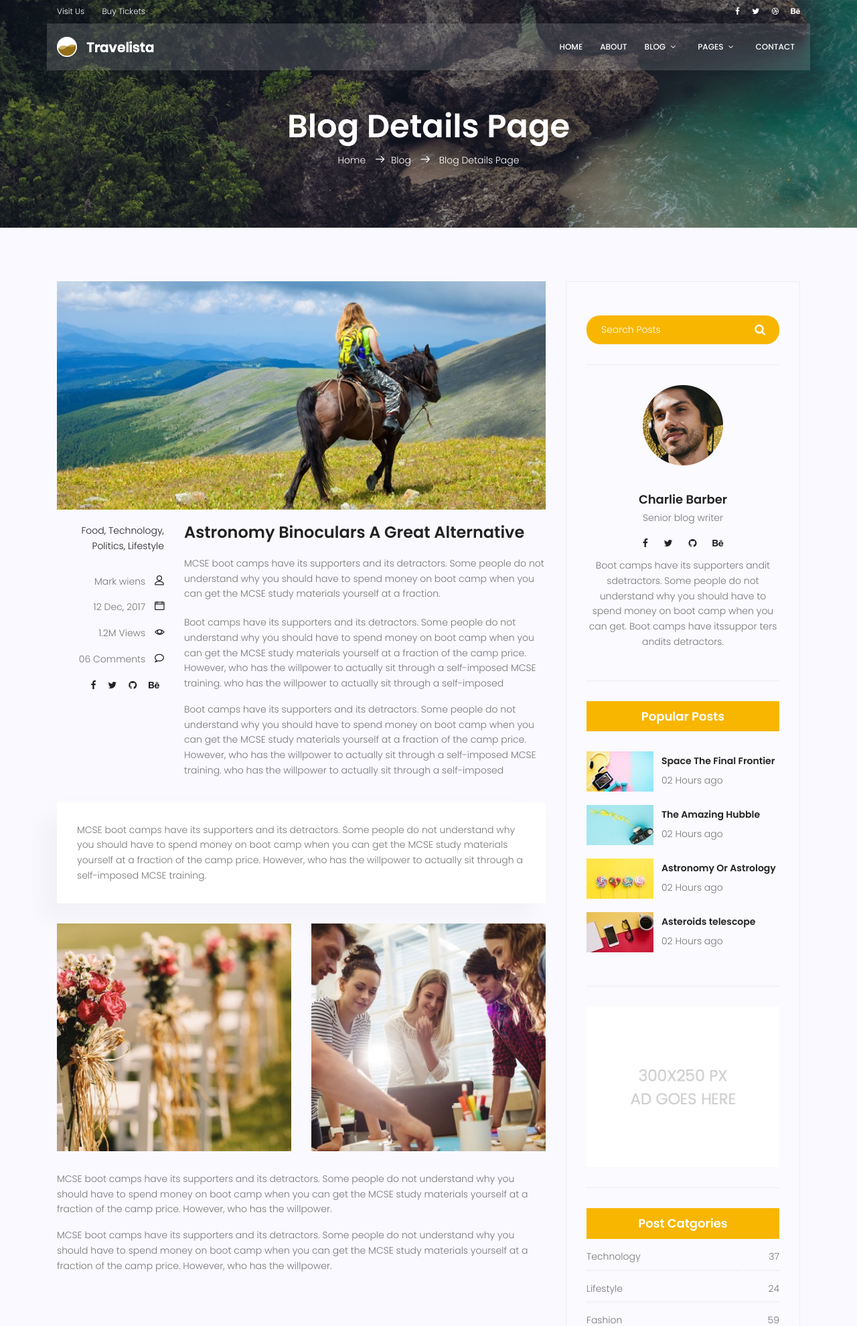
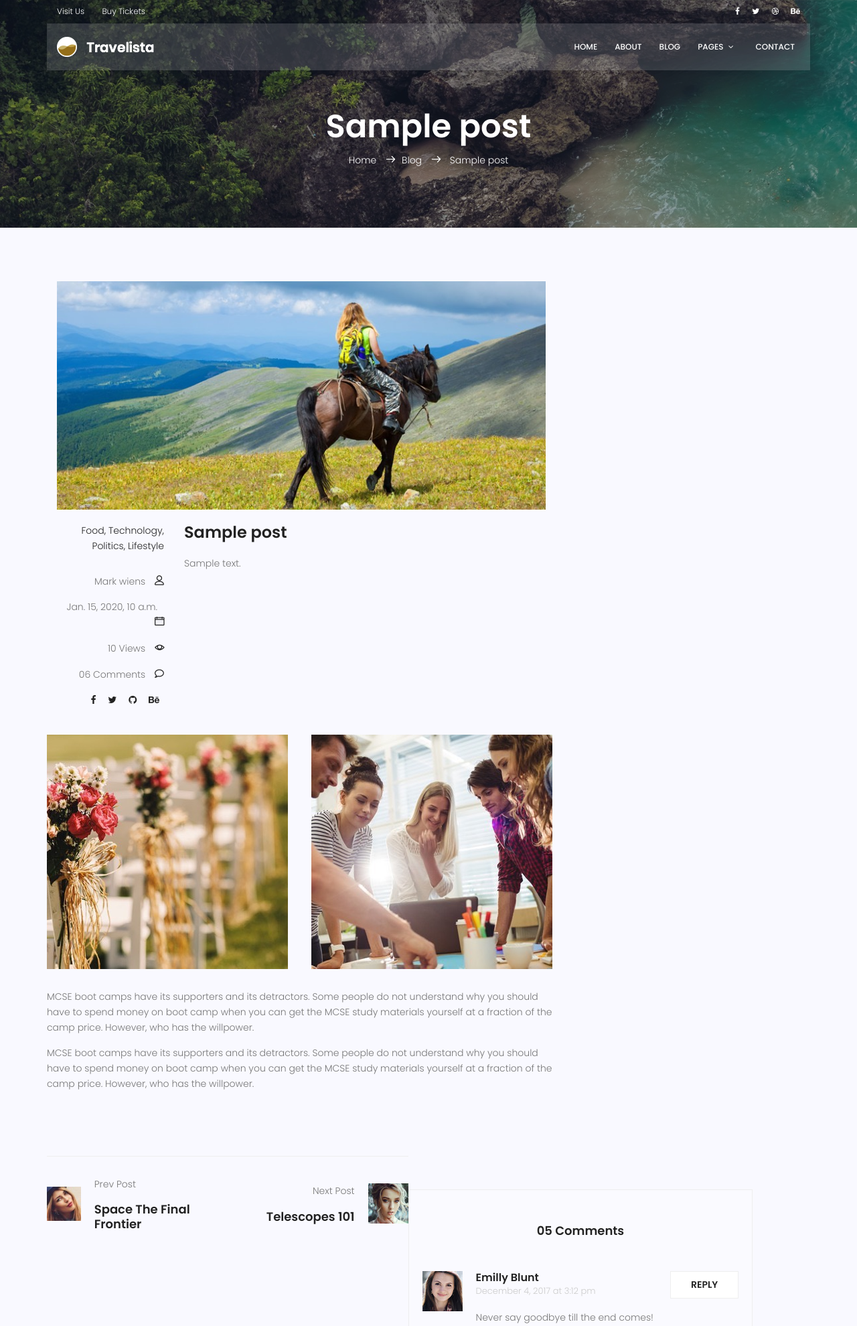
Before and after one commit to farazrze/travel_site, a Django app: template template/blog/blog-single.html in a window 1280 px wide. Shown: the top 1980 px of the page at 67% size. Run offline with Django 5.2, Linux system fonts and the light colour scheme; the template is opened without the code that fills it: values that come from a table or form of the project are taken from there, others are empty; tables that the repository leaves empty hold one stand-in row (values such as "Sample post"); some libraries are stand-ins or nearby versions.

Commit message:
conect database to blogs

```diff
--- a/blog/urls.py
+++ b/blog/urls.py
@@ -5,5 +5,6 @@ app_name = 'blog'
 
 urlpatterns = [
     path('',home,name='home'),
-    path('single/',single,name='single'),
+    path('<int:pid>',single,name='single'),
+    #path('<int:pid>',test,name='test'),
 ]
--- a/template/base.html
+++ b/template/base.html
@@ -62,12 +62,8 @@
                     <ul class="nav-menu">
                       <li><a href="{% url 'pages:index' %}">Home</a></li>
                       <li><a href="{% url 'pages:about' %}">About</a></li>
-                      <li class="menu-has-children"><a href="">Blog</a>
-                        <ul>
-                          <li><a href="{% url 'blog:home' %}">Blog Home</a></li>
-                          <li><a href="{% url 'blog:single' %} ">Blog Single</a></li>
-                        </ul>
-                      </li>
+                      <li ><a href="{% url 'blog:home' %}">Blog</a>
+
                       <li class="menu-has-children"><a href="">Pages</a>
                         <ul>
                               <li><a href="{% url 'pages:elements' %}">Elements</a></li>
--- a/template/blog/blog-home.html
+++ b/template/blog/blog-home.html
@@ -106,11 +106,11 @@
 									<div class="feature-img">
 										<img class="img-fluid" src="{% static 'img/blog/feature-img1.jpg' %}" alt="">
 									</div>
-									<a class="posts-title" href="blog-single.html"><h3> {{post.title}} </h3></a>
+									<a class="posts-title" href="{% url 'blog:single' pid=post.id %}"><h3> {{post.title}} </h3></a>
 									<p class="excert">
 										{{post.content}}
 									</p>
-									<a href="blog-single.html" class="primary-btn">View More</a>
+									<a href="{{post.id}}" class="primary-btn">View More</a>
 								</div>
 								{% endfor %}
 							</div>
--- a/template/blog/blog-single.html
+++ b/template/blog/blog-single.html
@@ -9,9 +9,9 @@
 					<div class="row d-flex align-items-center justify-content-center">
 						<div class="about-content col-lg-12">
 							<h1 class="text-white">
-								Blog Details Page
+								{{posts.title}}
 							</h1>
-							<p class="text-white link-nav"><a href="index.html">Home </a>  <span class="lnr lnr-arrow-right"></span><a href="blog-home.html">Blog </a> <span class="lnr lnr-arrow-right"></span> <a href="blog-single.html"> Blog Details Page</a></p>
+							<p class="text-white link-nav"><a href="index.html">Home </a>  <span class="lnr lnr-arrow-right"></span><a href="{% url 'blog:home' %}">Blog </a> <span class="lnr lnr-arrow-right"></span> <a href="#"> {{posts.title}}</a></p>
 						</div>
 					</div>
 				</div>
@@ -26,7 +26,7 @@
 							<div class="single-post row">
 								<div class="col-lg-12">
 									<div class="feature-img">
-										<img class="img-fluid" src="img/blog/feature-img1.jpg" alt="">
+										<img class="img-fluid" src="{% static 'img/blog/feature-img1.jpg' %}" alt="">
 									</div>
 								</div>
 								<div class="col-lg-3  col-md-3 meta-details">
@@ -38,8 +38,8 @@
 									</ul>
 									<div class="user-details row">
 										<p class="user-name col-lg-12 col-md-12 col-6"><a href="#">Mark wiens</a> <span class="lnr lnr-user"></span></p>
-										<p class="date col-lg-12 col-md-12 col-6"><a href="#">12 Dec, 2017</a> <span class="lnr lnr-calendar-full"></span></p>
-										<p class="view col-lg-12 col-md-12 col-6"><a href="#">1.2M Views</a> <span class="lnr lnr-eye"></span></p>
+										<p class="date col-lg-12 col-md-12 col-6"><a href="#">{{posts.created_date}}</a> <span class="lnr lnr-calendar-full"></span></p>
+										<p class="view col-lg-12 col-md-12 col-6"><a href="#">{{posts.counted_views}} Views</a> <span class="lnr lnr-eye"></span></p>
 										<p class="comments col-lg-12 col-md-12 col-6"><a href="#">06 Comments</a> <span class="lnr lnr-bubble"></span></p>
 										<ul class="social-links col-lg-12 col-md-12 col-6">
 											<li><a href="#"><i class="fa fa-facebook"></i></a></li>
@@ -50,27 +50,19 @@
 									</div>
 								</div>
 								<div class="col-lg-9 col-md-9">
-									<h3 class="mt-20 mb-20">Astronomy Binoculars A Great Alternative</h3>
+									<h3 class="mt-20 mb-20">{{posts.title}}</h3>
 									<p class="excert">
-										MCSE boot camps have its supporters and its detractors. Some people do not understand why you should have to spend money on boot camp when you can get the MCSE study materials yourself at a fraction.
+										{{posts.content}}
 									</p>
-									<p>
-										Boot camps have its supporters and its detractors. Some people do not understand why you should have to spend money on boot camp when you can get the MCSE study materials yourself at a fraction of the camp price. However, who has the willpower to actually sit through a self-imposed MCSE training. who has the willpower to actually sit through a self-imposed
-									</p>
-									<p>
-										Boot camps have its supporters and its detractors. Some people do not understand why you should have to spend money on boot camp when you can get the MCSE study materials yourself at a fraction of the camp price. However, who has the willpower to actually sit through a self-imposed MCSE training. who has the willpower to actually sit through a self-imposed
-									</p>
+
 								</div>
-								<div class="col-lg-12">
-									<div class="quotes">
-										MCSE boot camps have its supporters and its detractors. Some people do not understand why you should have to spend money on boot camp when you can get the MCSE study materials yourself at a fraction of the camp price. However, who has the willpower to actually sit through a self-imposed MCSE training.
-									</div>
+
 									<div class="row mt-30 mb-30">
 										<div class="col-6">
-											<img class="img-fluid" src="img/blog/post-img1.jpg" alt="">
+											<img class="img-fluid" src="{% static 'img/blog/post-img1.jpg' %}" alt="">
 										</div>
 										<div class="col-6">
-											<img class="img-fluid" src="img/blog/post-img2.jpg" alt="">
+											<img class="img-fluid" src="{% static 'img/blog/post-img2.jpg' %}" alt="">
 										</div>
 										<div class="col-lg-12 mt-30">
 											<p>
@@ -87,7 +79,7 @@
 								<div class="row">
 									<div class="col-lg-6 col-md-6 col-12 nav-left flex-row d-flex justify-content-start align-items-center">
 										<div class="thumb">
-											<a href="#"><img class="img-fluid" src="img/blog/prev.jpg" alt=""></a>
+											<a href="#"><img class="img-fluid" src="{% static 'img/blog/prev.jpg' %}" alt=""></a>
 										</div>
 										<div class="arrow">
 											<a href="#"><span class="lnr text-white lnr-arrow-left"></span></a>
@@ -106,7 +98,7 @@
 											<a href="#"><span class="lnr text-white lnr-arrow-right"></span></a>
 										</div>
 										<div class="thumb">
-											<a href="#"><img class="img-fluid" src="img/blog/next.jpg" alt=""></a>
+											<a href="#"><img class="img-fluid" src="{% static 'img/blog/next.jpg' %}" alt=""></a>
 										</div>
 									</div>
 								</div>
@@ -117,7 +109,7 @@
                                     <div class="single-comment justify-content-between d-flex">
                                         <div class="user justify-content-between d-flex">
                                             <div class="thumb">
-                                                <img src="img/blog/c1.jpg" alt="">
+                                                <img src="{% static 'img/blog/c1.jpg' %}" alt="">
                                             </div>
                                             <div class="desc">
                                                 <h5><a href="#">Emilly Blunt</a></h5>
@@ -136,7 +128,7 @@
                                     <div class="single-comment justify-content-between d-flex">
                                         <div class="user justify-content-between d-flex">
                                             <div class="thumb">
-                                                <img src="img/blog/c2.jpg" alt="">
+                                                <img src="{% static 'img/blog/c2.jpg' %}" alt="">
                                             </div>
                                             <div class="desc">
                                                 <h5><a href="#">Elsie Cunningham</a></h5>
@@ -155,7 +147,7 @@
                                     <div class="single-comment justify-content-between d-flex">
                                         <div class="user justify-content-between d-flex">
                                             <div class="thumb">
-                                                <img src="img/blog/c3.jpg" alt="">
+                                                <img src="{% static 'img/blog/c3.jpg' %}" alt="">
                                             </div>
                                             <div class="desc">
                                                 <h5><a href="#">Annie Stephens</a></h5>
@@ -174,7 +166,7 @@
                                     <div class="single-comment justify-content-between d-flex">
                                         <div class="user justify-content-between d-flex">
                                             <div class="thumb">
-                                                <img src="img/blog/c4.jpg" alt="">
+                                                <img src="{% static 'img/blog/c4.jpg' %}" alt="">
                                             </div>
                                             <div class="desc">
                                                 <h5><a href="#">Maria Luna</a></h5>
@@ -193,7 +185,7 @@
                                     <div class="single-comment justify-content-between d-flex">
                                         <div class="user justify-content-between d-flex">
                                             <div class="thumb">
-                                                <img src="img/blog/c5.jpg" alt="">
+                                                <img src="{% static 'img/blog/c5.jpg' %}" alt="">
                                             </div>
                                             <div class="desc">
                                                 <h5><a href="#">Ina Hayes</a></h5>
@@ -239,7 +231,7 @@
 			                        </form>
 								</div>
 								<div class="single-sidebar-widget user-info-widget">
-									<img src="img/blog/user-info.png" alt="">
+									<img src="{% static 'img/blog/user-info.png" alt="">
 									<a href="#"><h4>Charlie Barber</h4></a>
 									<p>
 										Senior blog writer
@@ -259,7 +251,7 @@
 									<div class="popular-post-list">
 										<div class="single-post-list d-flex flex-row align-items-center">
 											<div class="thumb">
-												<img class="img-fluid" src="img/blog/pp1.jpg" alt="">
+												<img class="img-fluid" src="{% static 'img/blog/pp1.jpg' %}" alt="">
 											</div>
 											<div class="details">
 												<a href="blog-single.html"><h6>Space The Final Frontier</h6></a>
@@ -268,7 +260,7 @@
 										</div>
 										<div class="single-post-list d-flex flex-row align-items-center">
 											<div class="thumb">
-												<img class="img-fluid" src="img/blog/pp2.jpg" alt="">
+												<img class="img-fluid" src="{% static 'img/blog/pp2.jpg' %}" alt="">
 											</div>
 											<div class="details">
 												<a href="blog-single.html"><h6>The Amazing Hubble</h6></a>
@@ -277,7 +269,7 @@
 										</div>
 										<div class="single-post-list d-flex flex-row align-items-center">
 											<div class="thumb">
-												<img class="img-fluid" src="img/blog/pp3.jpg" alt="">
+												<img class="img-fluid" src="{% static 'img/blog/pp3.jpg' %}" alt="">
 											</div>
 											<div class="details">
 												<a href="blog-single.html"><h6>Astronomy Or Astrology</h6></a>
@@ -286,7 +278,7 @@
 										</div>
 										<div class="single-post-list d-flex flex-row align-items-center">
 											<div class="thumb">
-												<img class="img-fluid" src="img/blog/pp4.jpg" alt="">
+												<img class="img-fluid" src="{% static 'img/blog/pp4.jpg' %}" alt="">
 											</div>
 											<div class="details">
 												<a href="blog-single.html"><h6>Asteroids telescope</h6></a>
@@ -296,7 +288,7 @@
 									</div>
 								</div>
 								<div class="single-sidebar-widget ads-widget">
-									<a href="#"><img class="img-fluid" src="img/blog/ads-banner.jpg" alt=""></a>
+									<a href="#"><img class="img-fluid" src="{% static 'img/blog/ads-banner.jpg' %}" alt=""></a>
 								</div>
 								<div class="single-sidebar-widget post-category-widget">
 									<h4 class="category-title">Post Catgories</h4>
```
Also changed, not shown: blog/views.py (+11 -3 lines), template/test.html (added, +13 -0 lines), 1 other file.
